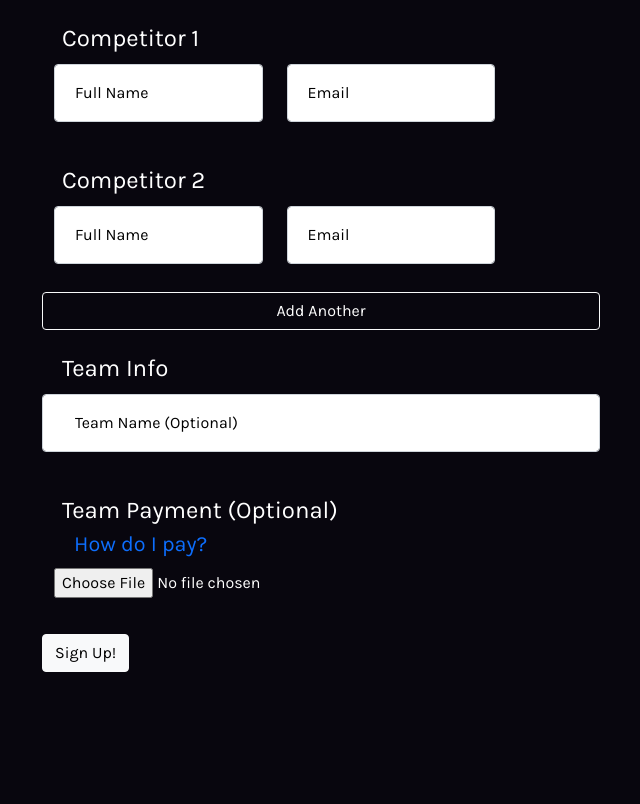
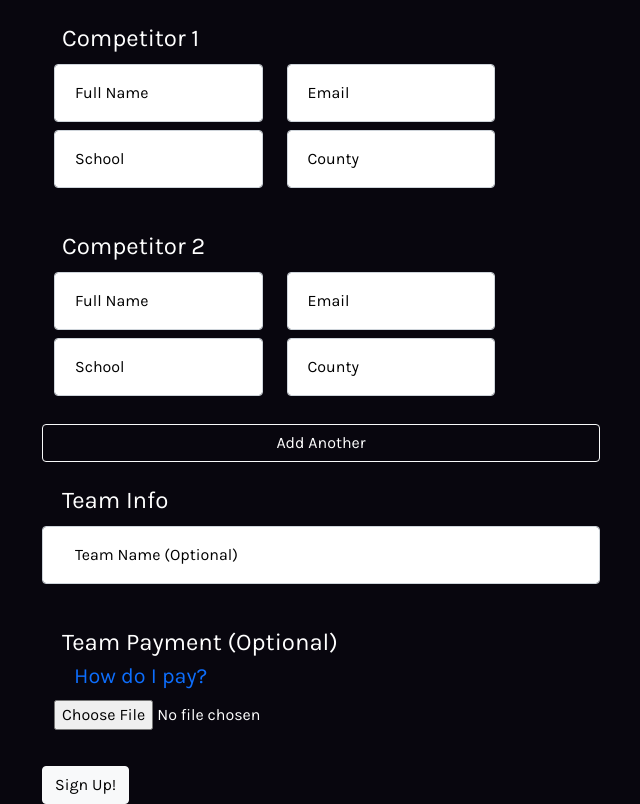
Before and after one commit to Rushilwiz/launchx, a Django app: page /innovate/signup/ in a window 1280 px wide. Shown: the part 56-860 px from the top of the page, without its empty margins (319-959 px from the left). Before the commit the page ends 800 px from the top, so only its background shows below. Run offline with Django 3.2, Linux system fonts and the light colour scheme; data that the repository does not hold is empty; some libraries are stand-ins or nearby versions.

Commit message:
feat: added email confirmation

```diff
--- a/innovate/forms.py
+++ b/innovate/forms.py
@@ -6,10 +6,12 @@ from .models import Competitor, Team
 class CompetitorForm(forms.ModelForm):
     name = forms.CharField(label='Full Name', widget=forms.TextInput(attrs={'class': 'form-control', 'placeholder': 'John Doe'}))
     email = forms.EmailField(label='Email', widget=forms.EmailInput(attrs={'class': 'form-control', 'placeholder': 'example@email.com'}))
+    school = forms.CharField(label='School', widget=forms.TextInput(attrs={'class': 'form-control', 'placeholder': 'TJHSST'}))
+    county = forms.CharField(label='County', widget=forms.TextInput(attrs={'class': 'form-control', 'placeholder': 'Fairfax'}))
 
     class Meta:
         model = Competitor
-        fields = ['name', 'email']
+        fields = ['name', 'email', 'school', 'county']
 
     def __init__(self, *args, **kwargs):
         super(CompetitorForm, self).__init__(*args, **kwargs)
--- a/innovate/models.py
+++ b/innovate/models.py
@@ -22,7 +22,9 @@ class Team(models.Model):
 
 class Competitor(models.Model):
     name = models.CharField(max_length=20, blank=True, default='')
-    email = models.EmailField(max_length = 254)
+    email = models.EmailField(max_length=254)
+    school = models.CharField(max_length=20, blank=True, default='')
+    county = models.CharField(max_length=20, blank=True, default='')
     is_leader = models.BooleanField(default=False)
 
     team = models.ForeignKey(Team, related_name="competitors", on_delete=models.CASCADE)
--- a/innovate/templates/innovate/signup.html
+++ b/innovate/templates/innovate/signup.html
@@ -41,6 +41,16 @@
                     {{ form.email.label_tag }}
                 </div>
             </div>
+            <div class="row mt-2">
+                <div class="form-floating col-5">
+                    {{ form.school }}
+                    {{ form.school.label_tag }}
+                </div>
+                <div class="form-floating col-5">
+                    {{ form.county }}
+                    {{ form.county.label_tag }}
+                </div>
+            </div>
         </fieldset>
         {% endfor %}
         {% for hidden in team_form.hidden_fields %}
--- a/innovate/views.py
+++ b/innovate/views.py
@@ -2,30 +2,71 @@ from django.shortcuts import render, redirect
 
 from .forms import CompetitorFormset, CompetitorForm, TeamForm
 from .models import Competitor
+
+from django.template.loader import render_to_string
+from django.utils.html import strip_tags
+from config.settings import EMAIL_HOST_USER
+from django.core.mail import EmailMultiAlternatives, send_mail
 
 # Create your views here.
 def home(request):
     return render(request, 'innovate/index.html')
 
 def signup(request):
+    formset = CompetitorFormset()
+    team_form = TeamForm()
+
     if request.method == 'POST':
         formset = CompetitorFormset(request.POST)
         team_form = TeamForm(request.POST, request.FILES)
         if formset.is_valid() and team_form.is_valid():
             team = team_form.save()
             is_leader = True
+            members = []
             for form in formset:
                 name = form.cleaned_data.get('name')
                 email = form.cleaned_data.get('email')
-                if name and email:
-                    m = Competitor(name=name, email=email, is_leader=is_leader, team=team)
+                school = form.cleaned_data.get('school')
+                county = form.cleaned_data.get('school')
+                if name and email and school and county:
+                    m = Competitor(name=name, email=email, school=school, county=county, is_leader=is_leader, team=team)
                     m.save()
                     is_leader = False
+                    members.append(m)
+            send_confirmation(request, team,members)
             return redirect('landing')
 
-    formset = CompetitorFormset()
-    team_form = TeamForm()
     return render(request, 'innovate/signup.html', {'formset': formset, 'team_form': team_form})
+
+
+def send_confirmation(request, team, members):
+    #subject = "🥳 InnovateTJ Signup Confirmation 🥳"
+    subject = "OK NO THIS ONE IS THE LAST EMAIL"
+    #recepients = []
+    #for member in members:
+    #    recepients.append(member.email)
+    recepients = ['rushilwiz@gmail.com', 'ssuganuma04@gmail.com']
+
+    context = {
+        'team': team,
+        'members': members
+    }
+
+    html_message = render_to_string('innovate/email_template.html', context=context)
+    plain_message = strip_tags(html_message)
+    sender = [EMAIL_HOST_USER]
+    email = EmailMultiAlternatives(
+        subject,
+        plain_message,
+        EMAIL_HOST_USER,
+        recepients,
+        reply_to=sender
+    )
+    print(request.POST.getlist('rep'))
+    email.attach_alternative(html_message, "text/html")
+    print("### EMAIL SENT ###")
+    print (recepients)
+    email.send(fail_silently=False)
 
 def confirm(request):
     return render(request, 'innovate/confirm.html')
--- a/my_secrets/definitions.py
+++ b/my_secrets/definitions.py
@@ -8,5 +8,7 @@
 SECRET_KEYS = [
     # start with your Django secret key like this:
     "SECRET_KEY",
-    "DEBUG"
+    "DEBUG",
+    "EMAIL_USER",
+    "EMAIL_PASSWORD"
 ]
```
Also changed, not shown: config/settings.py (+11 -0 lines), innovate/templates/innovate/email_template.html (added, +18 -0 lines), innovate/migrations/0003_auto_20210211_0122.py (added).
